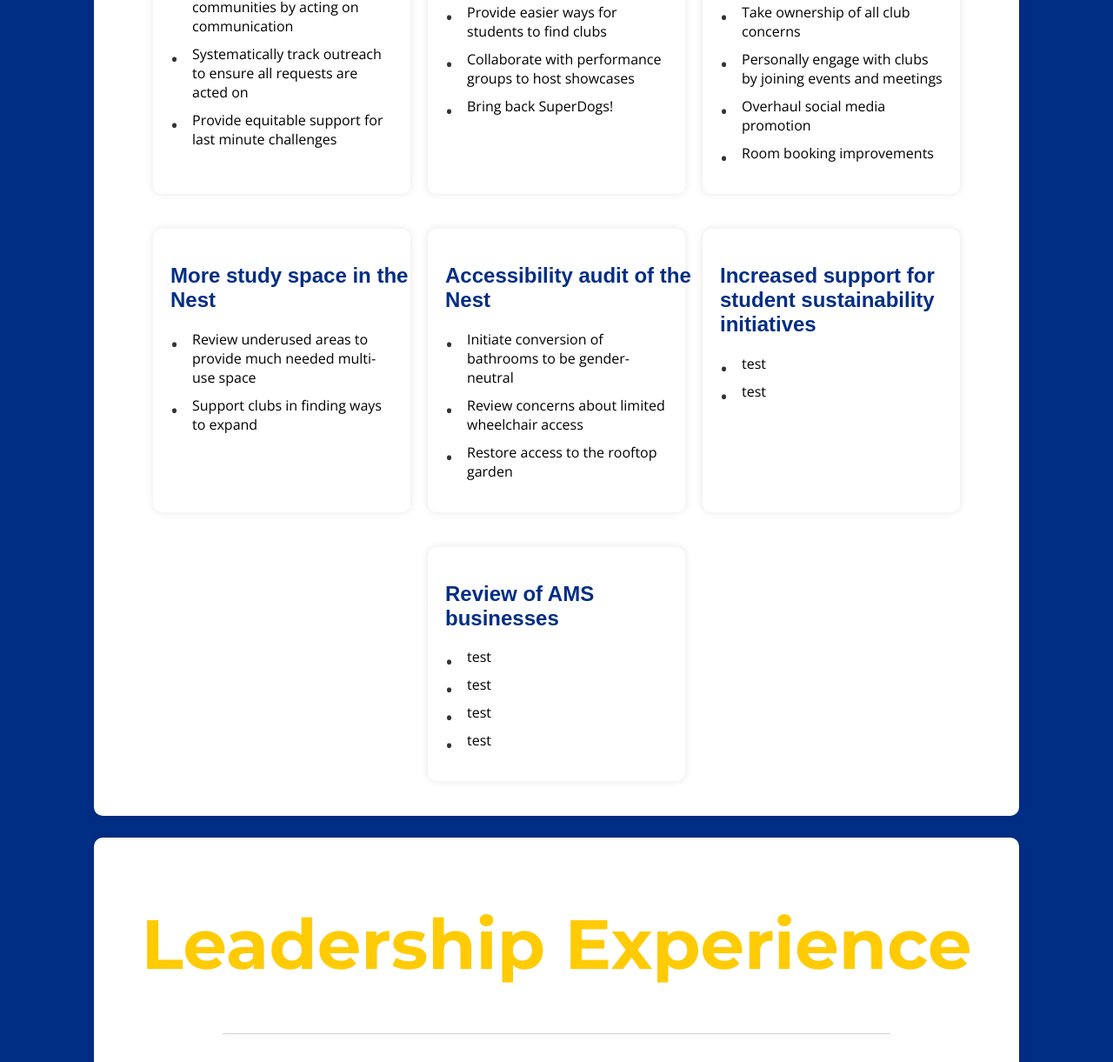
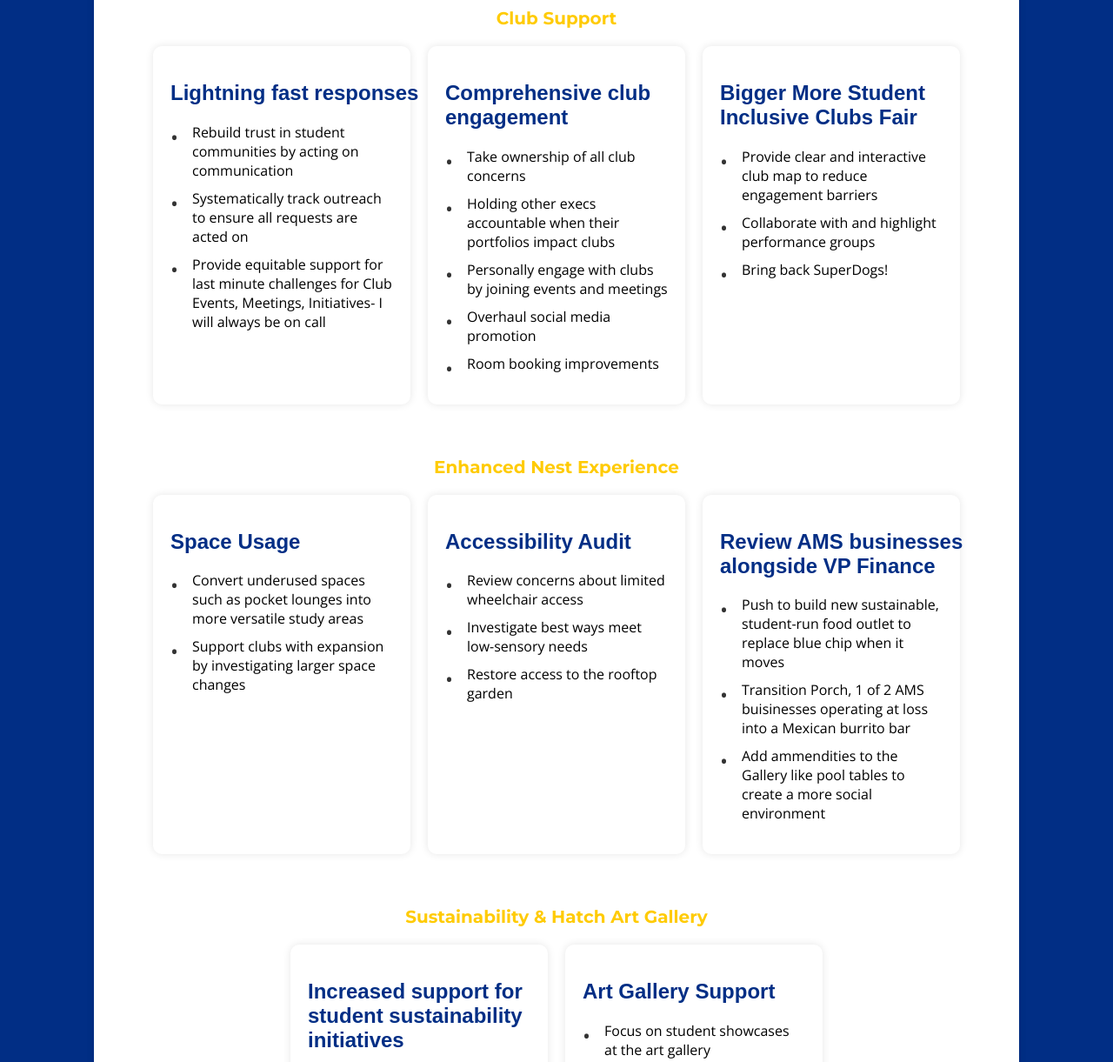
Before and after one commit to Stephr1/Stephr1.github.io, a plain HTML site: page index.html in a window 1280 px wide. Shown: the part 869-2090 px from the top of the page at 87% size. Drawn offline with nearby package versions, Linux system fonts and the light colour scheme.

Commit message:
Update index.html

```diff
--- a/index.html
+++ b/index.html
@@ -26,7 +26,7 @@
             max-width: 100%; /* Set a maximum width for the header */
             box-sizing: border-box;
         }
-        .profile-picture, .caption-image {
+        .profile-picture, .caption-image, .caption-image2 {
             max-width: 60%; /* Use the same max-width for both images */
             height: auto;
             border: 5px solid #fff;
@@ -128,7 +128,15 @@
         width: 75%; /* Span from 25% to 75% width */
         margin: 0 auto; /* Center the line */
         border-color: #D3D3D3;
-    }
+        }
+        .sub-title {
+            width:100%;
+            font-size: 20px;
+            font-family: 'Montserrat', sans-serif;
+            color: #FFCB05;
+            margin-top: 20px;
+            text-align: center;
+        }
     </style>
 </head>
 <body>
@@ -137,6 +145,7 @@
         <div class="campaign-info"></div>
         <!-- New image below the profile picture -->
         <img class="caption-image" src="imgs/caption.png" alt="Additional Image">
+	<img class="caption-image2" src="imgs/caption.png" alt="Additional Image2">
     </div>
     <div class="campaign-container">
         <div class="campaign-list">
@@ -146,60 +155,85 @@
             <div class="line"></div>
             <br><br>
             <div class="platform">
+
+                <div class="sub-title"><b>Club Support</b></div>
                 <div class="platform-experience">
-                <h2>Lightning fast responses</h2>
+                    <h2>Lightning fast responses</h2>
                     <ol>
                         <li>Rebuild trust in student communities by acting on communication</li>
                         <li>Systematically track outreach to ensure all requests are acted on</li>
-                        <li>Provide equitable support for last minute challenges</li>
+                        <li>Provide equitable support for last minute challenges for Club Events, Meetings, Initiatives- I will always be on call</li>
                     </ol>
                 </div>
+
                 <div class="platform-experience">
-                    <h2>Bigger More Student Inclusive Clubs Fair</h2>
-                    <ol>
-                        <li>Provide easier ways for students to find clubs</li>
-                        <li>Collaborate with performance groups to host showcases</li>
-                        <li>Bring back SuperDogs!</li>
-                    </ol>
-                </div>
-                <div class="platform-experience">
-                    <h2>Comprehensive club engagement</h2>
+                <h2>Comprehensive club engagement</h2>
                     <ol>
                         <li>Take ownership of all club concerns</li>
+			<li>Holding other execs accountable when their portfolios impact clubs</li>
                         <li>Personally engage with clubs by joining events and meetings</li>
                         <li>Overhaul social media promotion</li>
                         <li>Room booking improvements</li>
                     </ol>
                 </div>
                 <div class="platform-experience">
-                    <h2>More study space in the Nest</h2>
+                    <h2>Bigger More Student Inclusive Clubs Fair</h2>
                     <ol>
-                        <li>Review underused areas to provide much needed multi-use space</li>
-                        <li>Support clubs in finding ways to expand</li>
+                        <li>Provide clear and interactive club map to reduce engagement barriers</li>
+                        <li>Collaborate with and highlight performance groups</li>
+                        <li>Bring back SuperDogs!</li>
+                    </ol>
+                </div>
+
+
+
+                <div class="sub-title"><b>Enhanced Nest Experience</b></div>
+
+                <div class="platform-experience">
+                    <h2>Space Usage</h2>
+                    <ol>
+                        <li>Convert underused spaces such as pocket lounges into more versatile study areas</li>
+                        <li>Support clubs with expansion by investigating larger space changes</li>
                     </ol>
                 </div>
                 <div class="platform-experience">
-                    <h2>Accessibility audit of the Nest</h2>
+                    <h2>Accessibility Audit</h2>
                     <ol>
-                        <li>Initiate conversion of bathrooms to be gender-neutral</li>
                         <li>Review concerns about limited wheelchair access</li>
-                        <li>Restore access to the rooftop garden</li>
+                        <li>Investigate best ways meet low-sensory needs </li>
+			<li>Restore access to the rooftop garden</li>
+
                     </ol>
                 </div>
                 <div class="platform-experience">
+                    <h2>Review AMS businesses alongside VP Finance</h2>
+                    <ol>
+                        <li>Push to build new sustainable, student-run food outlet to replace blue chip when it moves</li>
+                        <li>Transition Porch, 1 of 2 AMS buisinesses operating at loss into a Mexican burrito bar</li>
+                        <li>Add ammendities to the Gallery like pool tables to create a more social environment</li>
+                    </ol>
+                </div>
+
+
+
+                <div class="sub-title"><b>Sustainability & Hatch Art Gallery</b></div>
+
+                <div class="platform-experience">
                     <h2>Increased support for student sustainability initiatives</h2>
                     <ol>
-                        <li>test</li>
-                        <li>test</li>
+                        <li>Improve accessibility to the Sustainability Projects Fund</li>
+                        <li>Restore Interactive Sustainability Hub to support sustainability groups and present waste metrics</li>
+			<li>Hold executives accountable for sustainability goals, ensuring data driven implementation of the AMS Sustainability Action Plan</li>
+
                     </ol>
                 </div>
+
+
                 <div class="platform-experience">
-                    <h2>Review of AMS businesses</h2>
+                    <h2>Art Gallery Support</h2>
                     <ol>
-                        <li>test</li>
-                        <li>test</li>
-                        <li>test</li>
-                        <li>test</li>
+                        <li>Focus on student showcases at the art gallery</li>
+                        <li>Collaborate with Vancouver Art Gallery and other local artists to make art shows more accessible to students</li>
                     </ol>
                 </div>
                 <!-- Add more numbered points as needed -->
@@ -212,6 +246,7 @@
             <div class="line"></div>
             <br><br>
             <div class="platform">
+
                 <div class="platform-experience">
                     <h2>Integrated Engineering Club Co-President</h2>
                     <ol>
```
